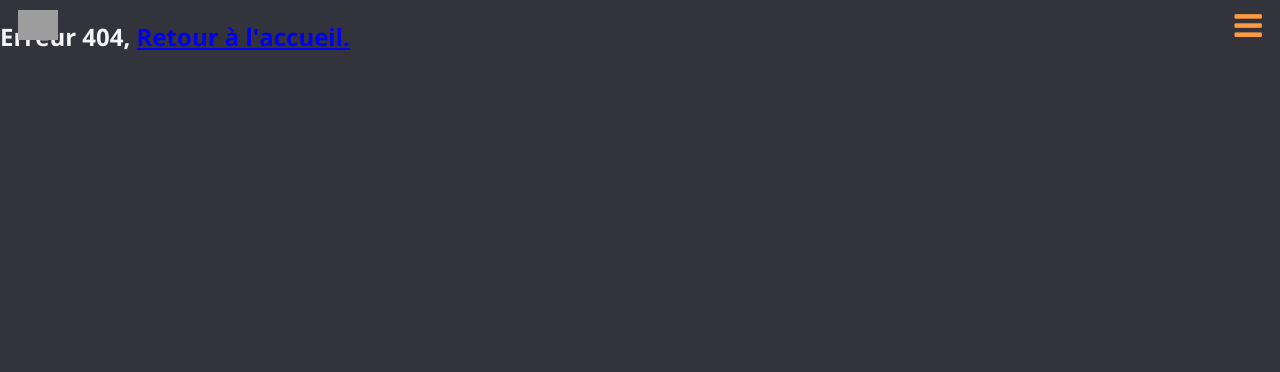
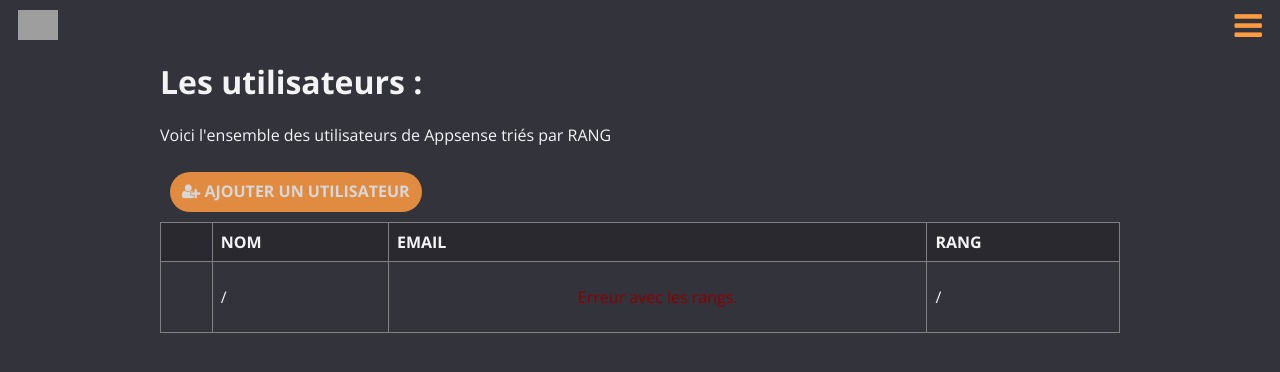
Before and after one commit to thomas672/AS2, a PHP site: page /utilisateurs in a window 1280 px wide. Shown: the top 372 px of the page. Run offline with PHP 8.4, Linux system fonts and the light colour scheme; the visitor is signed in with stand-in values (Sample User, id 1); data that the repository does not hold is empty; some libraries are stand-ins or nearby versions; grey boxes are pictures that could not be loaded.

Commit message:
Ajout Utilisateurs
Partie ajout OK
Partie modification/suppression A FAIRE

```diff
--- a/actions/mesmodules.php
+++ b/actions/mesmodules.php
@@ -28,7 +28,7 @@ if(empty($modules)){
 
 //on affiches les TD des modules
 foreach($modules as $module){
-        echo "<tr>
+    echo "<tr>
             <td class='centeredTd checkbox'><input type='checkbox' name='idMod[]' value='$module->idmodules'></td>
             <td>$module->codemodules</td>
             <td>$module->nommodules</td>
--- /dev/null
+++ b/actions/viewutilisateurs.php
@@ -0,0 +1,74 @@
+<?php
+/**
+ * Created by PhpStorm.
+ * User: kieff
+ * Date: 02/03/2016
+ * Time: 21:31
+ */
+
+require 'inc/bootstrap.php';
+App::needSessionStart();
+$db = App::getDatabase();
+$userId = $_SESSION['auth']->idutilisateurs;
+
+//On recherche les rangs
+$rangs = $db->query("
+    SELECT * FROM rang
+    ORDER BY idrang ASC
+")->fetchAll();
+
+//S'il n'y a aucun modules d'inseré
+if(empty($rangs)){
+    echo "<tr>
+            <td></td>
+            <td>/</td>
+            <td class='centeredTd'><p style=\"color: darkred\">Erreur avec les rangs.</p></td>
+            <td>/</td>
+        </tr>";
+}
+
+//on parcours les rangs
+foreach($rangs AS $rang){
+    //On affiche la ligne pour indiqué le rang
+    echo "<tr>
+            <td class='centeredTd checkbox'><strong>$rang->nomrang</strong></td>
+            <td><hr></td>
+            <td><hr></td>
+            <td class='centeredTd' colspan=\"2\">$rang->idrang</td>
+        </tr>";
+    //On charge les utilisateurs du rang en question
+    $users = $db->query("
+        SELECT * FROM utilisateurs
+        WHERE rang_idrang = $rang->idrang
+        ORDER BY nomutilisateurs ASC
+    ")->fetchAll();
+
+    if(empty($users)){
+        echo "<tr>
+            <td></td>
+            <td>/</td>
+            <td class='centeredTd'><p style=\"color: darkred\">Pas d'utilisateurs.</p></td>
+            <td>/</td>
+        </tr>";
+    }
+
+    //on affiches les utilisateurs
+    foreach($users as $user){
+        echo "<tr>
+            <td class='centeredTd'>$user->idutilisateurs</td>
+            <td>$user->nomutilisateurs</td>
+            <td>$user->emailutilisateurs</td>
+            <td class='centeredTd'><a href='' alt='Supprimer l\'utilisateur' class='text-color-thirdly'><i class=\"fa fa-user-times fa-2x\"></i></a></td>
+            <td class='centeredTd'><a href='' alt='Modifier l\'utilisateur' class='text-color-thirdly'><i class=\"fa fa-wrench fa-2x\"></i></a></td>
+        </tr>";
+    }
+}
+
+
+//ON supprime en cas de demande de supression
+if($_POST && isset($_POST['idMod'])){
+    foreach($_POST['idMod'] AS $k){
+        $modules = $db->delete("DELETE FROM modules_has_utilisateurs WHERE utilisateurs_idutilisateurs = $userId AND modules_idmodules = $k");
+    }
+    header('Location: mesmodules');
+}
--- a/css/style.css
+++ b/css/style.css
@@ -1,5 +1,5 @@
 @import url(https://fonts.googleapis.com/css?family=Open+Sans:400,700,300,400italic,300italic);
-/* line 20, ../sass/style.scss */
+/* line 22, ../sass/style.scss */
 body {
   background: #33333B;
   color: #F4F4F6;
@@ -7,7 +7,7 @@ body {
   margin: 0;
 }
 
-/* line 27, ../sass/style.scss */
+/* line 29, ../sass/style.scss */
 .content {
   margin-top: 60px;
   box-sizing: border-box;
@@ -21,31 +21,32 @@ body {
   display: block;
   clear: both;
 }
-/* line 31, ../sass/style.scss */
+/* line 33, ../sass/style.scss */
 .content .sidebar {
   width: 40.67797%;
   float: left;
   margin-right: 1.69492%;
 }
 
-/* line 38, ../sass/style.scss */
+/* line 40, ../sass/style.scss */
 .vertical-align {
   display: flex;
   min-height: 100vh;
 }
 
-/* line 42, ../sass/style.scss */
+/* line 44, ../sass/style.scss */
 .box-v-align {
   margin: auto;
   display: block;
 }
 
-/* line 49, ../sass/style.scss */
+/* line 51, ../sass/style.scss */
 header {
   width: 100%;
   float: left;
   margin-left: 0;
   margin-right: 0;
+  background: #33333B;
   padding: 10px 18px 10px 18px;
   height: 50px;
   box-sizing: border-box;
@@ -54,24 +55,24 @@ header {
   left: 0;
   right: 0;
 }
-/* line 58, ../sass/style.scss */
+/* line 61, ../sass/style.scss */
 header a {
   color: #FF9B41;
 }
 
-/* line 63, ../sass/style.scss */
+/* line 66, ../sass/style.scss */
 .menu-left {
   float: left;
   height: 100%;
 }
 
-/* line 67, ../sass/style.scss */
+/* line 70, ../sass/style.scss */
 .menu-right {
   float: right;
   height: 100%;
 }
 
-/* line 73, ../sass/style.scss */
+/* line 76, ../sass/style.scss */
 .sidebar {
   width: 300px;
   max-width: 300px;
@@ -82,12 +83,12 @@ header a {
   background: #1b1b21;
   transition: all 500ms ease;
 }
-/* line 82, ../sass/style.scss */
+/* line 85, ../sass/style.scss */
 .sidebar ul {
   width: 100%;
   padding: 0;
 }
-/* line 85, ../sass/style.scss */
+/* line 88, ../sass/style.scss */
 .sidebar ul li {
   width: 100%;
   list-style: none;
@@ -99,7 +100,7 @@ header a {
   box-sizing: border-box;
   border-top: 1px solid #636262;
 }
-/* line 95, ../sass/style.scss */
+/* line 98, ../sass/style.scss */
 .sidebar ul li a {
   text-align: left;
   width: 100%;
@@ -109,46 +110,61 @@ header a {
   font-weight: 400;
   text-decoration: none;
 }
-/* line 103, ../sass/style.scss */
+/* line 106, ../sass/style.scss */
 .sidebar ul li a i {
   margin-right: 10px;
 }
-/* line 108, ../sass/style.scss */
+/* line 111, ../sass/style.scss */
 .sidebar ul li:first-child {
   border-top: none;
   padding-bottom: 30px;
 }
-/* line 112, ../sass/style.scss */
+/* line 115, ../sass/style.scss */
 .sidebar ul li:last-child {
   border-bottom: 1px solid #636262;
 }
-/* line 115, ../sass/style.scss */
+/* line 118, ../sass/style.scss */
 .sidebar ul li:hover {
   background: rgba(0, 0, 0, 0.1);
 }
 
-/* line 122, ../sass/style.scss */
+/* line 125, ../sass/style.scss */
 .menu-hide {
   transform: translateX(-300px);
 }
 
-/* line 127, ../sass/style.scss */
+/* line 130, ../sass/style.scss */
 .text-center {
   text-align: center;
 }
 
-/* line 132, ../sass/style.scss */
+/* line 134, ../sass/style.scss */
+.text-color-thirdly {
+  color: #FF9B41;
+}
+
+/* line 138, ../sass/style.scss */
+.text-color-red {
+  color: #9C0D38;
+}
+
+/* line 142, ../sass/style.scss */
+.text-color-green {
+  color: #20BF55;
+}
+
+/* line 147, ../sass/style.scss */
 .form-error {
   background: none;
   border: 3px solid red;
   border-radius: 30px;
 }
-/* line 136, ../sass/style.scss */
+/* line 151, ../sass/style.scss */
 .form-error li {
   text-align: left;
 }
 
-/* line 141, ../sass/style.scss */
+/* line 156, ../sass/style.scss */
 label {
   box-sizing: border-box;
   display: block;
@@ -159,7 +175,7 @@ label {
   text-transform: uppercase;
 }
 
-/* line 151, ../sass/style.scss */
+/* line 166, ../sass/style.scss */
 .input-text {
   box-sizing: border-box;
   outline: none;
@@ -174,7 +190,7 @@ label {
   border-radius: 30px;
 }
 
-/* line 165, ../sass/style.scss */
+/* line 180, ../sass/style.scss */
 input[type="submit"] {
   box-sizing: border-box;
   width: 100%;
@@ -190,7 +206,7 @@ input[type="submit"] {
   border: none;
 }
 
-/* line 180, ../sass/style.scss */
+/* line 195, ../sass/style.scss */
 select {
   box-sizing: border-box;
   outline: none;
@@ -205,14 +221,15 @@ select {
   border-radius: 30px;
 }
 
-/* line 194, ../sass/style.scss */
+/* line 209, ../sass/style.scss */
 option {
   color: #33333B;
 }
 
-/* line 199, ../sass/style.scss */
+/* line 214, ../sass/style.scss */
 .btn {
   position: relative;
+  display: inline-block;
   user-select: none;
   box-sizing: border-box;
   height: 40px;
@@ -229,76 +246,76 @@ option {
   opacity: 0.85;
 }
 
-/* line 216, ../sass/style.scss */
+/* line 232, ../sass/style.scss */
 a.btn {
   text-decoration: none;
 }
 
-/* line 219, ../sass/style.scss */
+/* line 235, ../sass/style.scss */
 .btn:hover {
   opacity: 1;
 }
 
-/* line 222, ../sass/style.scss */
+/* line 238, ../sass/style.scss */
 .btn-red {
   background: #9C0D38;
 }
 
-/* line 225, ../sass/style.scss */
+/* line 241, ../sass/style.scss */
 .btn-blue {
   background: #01BAEF;
 }
 
-/* line 228, ../sass/style.scss */
+/* line 244, ../sass/style.scss */
 .btn-green {
   background: #20BF55;
 }
 
-/* line 233, ../sass/style.scss */
+/* line 249, ../sass/style.scss */
 table {
   border-collapse: collapse;
   width: 100%;
 }
 
-/* line 237, ../sass/style.scss */
+/* line 253, ../sass/style.scss */
 thead {
   font-weight: 700;
   background: rgba(0, 0, 0, 0.2);
 }
 
-/* line 242, ../sass/style.scss */
+/* line 258, ../sass/style.scss */
 th, td {
   text-align: left;
   padding: 8px;
 }
 
-/* line 246, ../sass/style.scss */
+/* line 262, ../sass/style.scss */
 td.centeredTd {
   text-align: center;
 }
 
-/* line 249, ../sass/style.scss */
+/* line 265, ../sass/style.scss */
 td.checkbox {
   width: 20px;
 }
 
-/* line 252, ../sass/style.scss */
+/* line 268, ../sass/style.scss */
 tr:nth-child(even) {
   background: rgba(0, 0, 0, 0.1);
 }
 
-/* line 253, ../sass/style.scss */
+/* line 269, ../sass/style.scss */
 tr:hover {
   background: rgba(0, 0, 0, 0.15);
 }
 
-/* line 257, ../sass/style.scss */
+/* line 273, ../sass/style.scss */
 .img-trombi {
   width: 15.25424%;
   float: left;
   margin-right: 1.69492%;
 }
-/* line 259, ../sass/style.scss */
+/* line 275, ../sass/style.scss */
 .img-trombi img {
   width: 100%;
   max-width: 240px;
--- a/inc/menu.php
+++ b/inc/menu.php
@@ -3,6 +3,7 @@
     <li>MENU</li>
     <li><a href="index" alt="Accueil"><i class="fa fa-home"></i> Accueil</a></li>
     <li><a href="mesmodules" alt="Page de mes modules"><i class="fa fa-archive"></i> Mes modules</a></li>
+    <li><a href="utilisateurs" alt="Page de gestion des utilisateurs"><i class="fa fa-users"></i> Les utilisateurs</a></li>
     <li><a href="#" alt="Page2"><i class="fa fa-beer"></i> Page2</a></li>
     <li><a href="contact" alt="Contact"><i class="fa fa-envelope-o"></i> Contact</a></li>
     <li><a href="deconnexion" alt="Deconnexion"><i class="fa fa-power-off"></i> Deconnexion</a></li>
--- a/pages/accueil.php
+++ b/pages/accueil.php
@@ -15,7 +15,7 @@
 				<li>Une vue direct des quotas d'abstention</li>
 				<li>Un trombinoscope complet</li>
 			</ul>
-			L'accès à AppSense, se fait grâce à votre adresse e-mail UL et d'un mot de passe aléatoir modifiable par la suite.<br>
+			L'accès à AppSense, se fait grâce à votre adresse e-mail UL et d'un mot de passe aléatoire modifiable par la suite.<br>
 			Pour les obtenir, consulter le secrétariat de votre département.<br>
 			</p>
 			<p>
--- a/pages/mesmodules.php
+++ b/pages/mesmodules.php
@@ -13,6 +13,7 @@
 			<table border="none" width="100%">
 				<thead>
 					<th>
+						<td></td>
 						<td>CODE</td>
 						<td>NOM</td>
 						<td>DPT</td>
--- /dev/null
+++ b/pages/utilisateurs.php
@@ -0,0 +1,24 @@
+<div class="content" xmlns="http://www.w3.org/1999/html">
+	<h1>Les utilisateurs : </h1>
+	<p>
+		Voici l'ensemble des utilisateurs de Appsense triés par RANG
+	</p>
+	<a href='ajouterutilisateur' class="btn"><i class="fa fa-user-plus"></i> Ajouter un utilisateur</a>
+
+			<table border="none" width="100%">
+				<thead>
+					<th>
+						<td>NOM</td>
+						<td>EMAIL</td>
+						<td colspan="2">RANG</td>
+					</th>
+				<thead>
+			<tbody>
+				<?php
+					include('actions/viewutilisateurs.php');
+				?>
+			</tbody>
+		</table>
+
+
+</div>
--- a/sass/style.scss
+++ b/sass/style.scss
@@ -7,7 +7,9 @@
 $primary: #33333B;
 $secondary: #F4F4F6;
 $thirdly: #FF9B41;
-
+$red: #9C0D38;
+$blue: #01BAEF;
+$green: #20BF55;
 
 //Configuration du framework Susy plus d'informations : susy.oddbird.net
 $susy: (
@@ -48,6 +50,7 @@ body{
 
 header{
   @include span(12);
+  background: $primary;
   padding: 10px 18px 10px 18px;
   height: 50px;
   box-sizing: border-box;
@@ -128,6 +131,18 @@ header{
   text-align: center;
 }
 
+.text-color-thirdly{
+  color: $thirdly;
+}
+
+.text-color-red{
+  color: $red;
+}
+
+.text-color-green{
+  color: $green;
+}
+
 //Elements formulaires
 .form-error{
   background: none;
@@ -198,6 +213,7 @@ option{
 //Elements boutons
 .btn{
   position: relative;
+  display: inline-block;
   user-select: none;
   box-sizing: border-box;
   height: 40px;
@@ -220,13 +236,13 @@ a.btn{
   opacity: 1;
 }
 .btn-red{
-  background: #9C0D38;
+  background: $red;
 }
 .btn-blue{
-  background: #01BAEF;
+  background: $blue;
 }
 .btn-green{
-  background: #20BF55;
+  background: $green;
 }
 
 //Elements tableau
```
Also changed, not shown: pages/ajouterutilisateur.php (added, +108 -0 lines), 1 other file.
